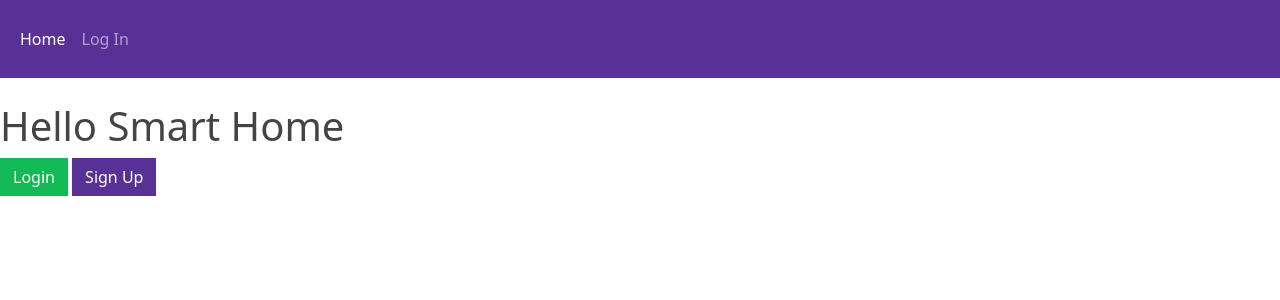
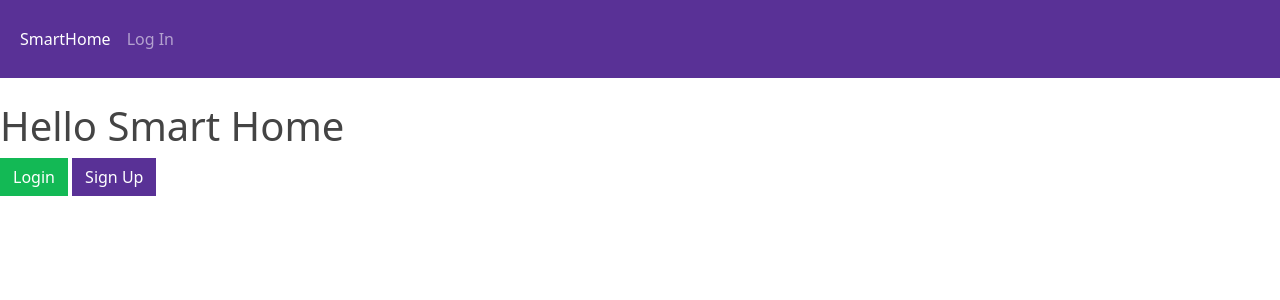
Before and after one commit to sawyer1997/smart-home, a Django app: page / in a window 1280 px wide. Shown: the top 300 px of the page. Run offline with Django 3.2, Linux system fonts and the light colour scheme; some libraries are stand-ins or nearby versions.

Commit message:
Made front-end changes

```diff
--- a/customer/templates/base.html
+++ b/customer/templates/base.html
@@ -29,7 +29,7 @@
                 <div class="collapse navbar-collapse" id="navbarColor01">
                     <ul class="navbar-nav me-auto">
                         <li class="nav-item">
-                            <a class="nav-link active" href="{% url 'customer:home_page' %}">Home
+                            <a class="nav-link active" href="{% url 'customer:home_page' %}">SmartHome
                                 <span class="visually-hidden">(current)</span>
                             </a>
                         </li>
@@ -37,7 +37,7 @@
                             <a class="nav-link" href="#">Profile</a>
                         </li>
                         <li class="nav-item">
-                            <a class="nav-link" href="#">Log Out</a>
+                            <a class="nav-link" href="{% url 'customer:logout' %}">Log Out</a>
                         </li>
                     </ul>
                 </div>
@@ -52,12 +52,12 @@
                 <div class="collapse navbar-collapse" id="navbarColor01">
                     <ul class="navbar-nav me-auto">
                         <li class="nav-item">
-                            <a class="nav-link active" href="{% url 'customer:home_page' %}">Home
+                            <a class="nav-link active" href="{% url 'customer:home_page' %}">SmartHome
                                 <span class="visually-hidden">(current)</span>
                             </a>
                         </li>
                         <li class="nav-item">
-                            <a class="nav-link" href="#">Log In</a>
+                            <a class="nav-link" href="{% url 'customer:login' %}">Log In</a>
                         </li>
                     </ul>
                 </div>
--- a/customer/views.py
+++ b/customer/views.py
@@ -30,6 +30,7 @@ def custom_login(request):
         if user is not None:
             if user.is_active:
                 login(request, user)
+                messages.success(request, "You have successfully logged in")
                 return redirect('customer:home_page')
             else:
                 messages.error(request, "Your account is inactive.")
@@ -41,7 +42,7 @@ def custom_login(request):
 
 def custom_logout(request):
     logout(request)
-    messages.info(request, "You have successfully logged out.")
+    messages.success(request, "You have successfully logged out.")
     return redirect('customer:login')
 
 
```
